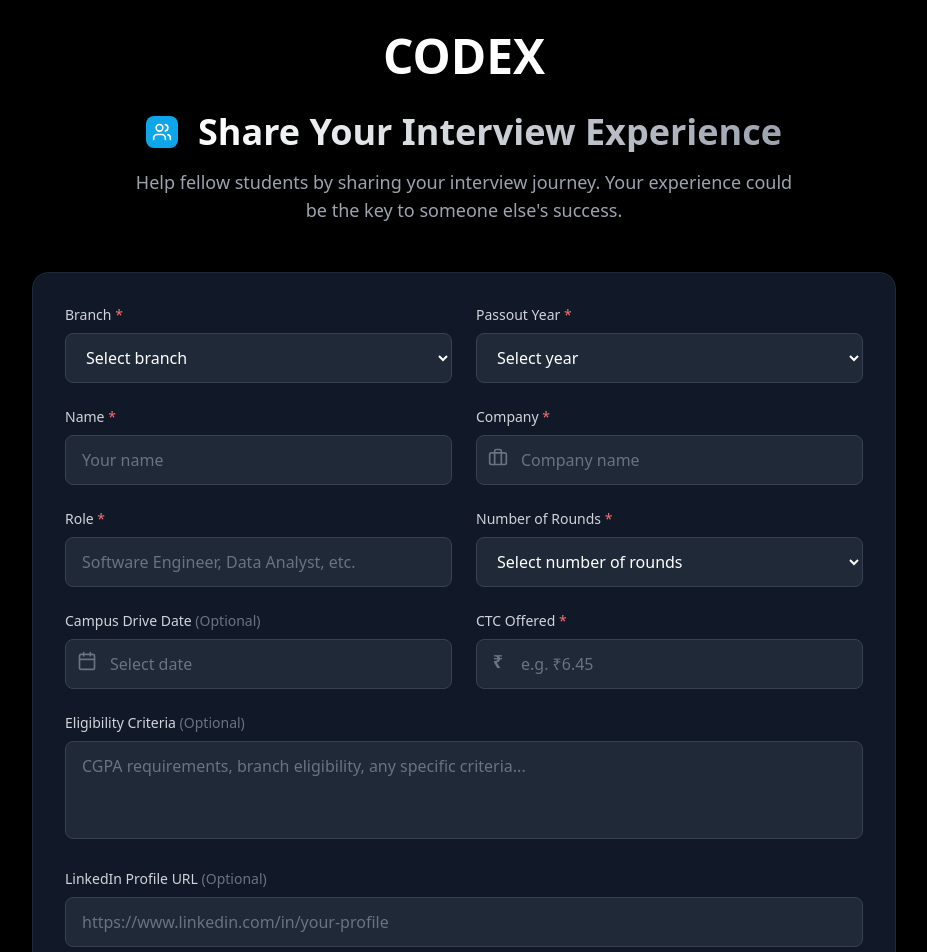
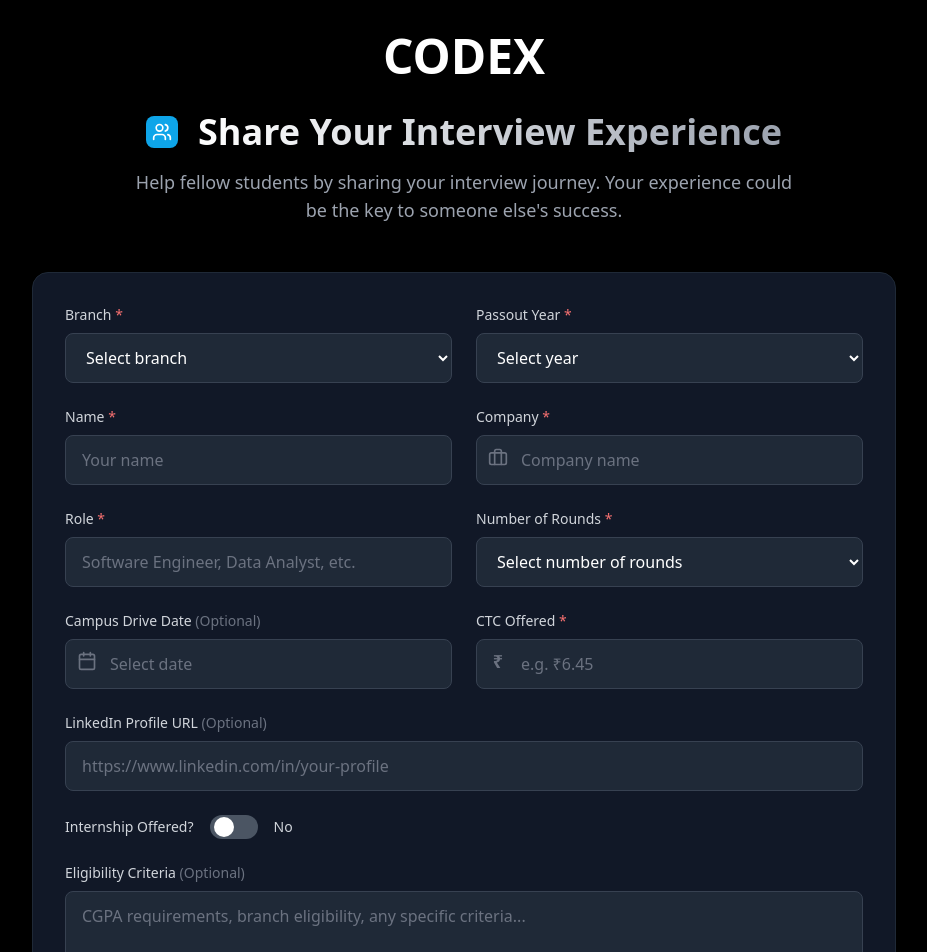
Before and after one commit to thecodexhub/InterviewExp, a React (Vite) app: page / in a window 1280 px wide. Shown: the top 952 px of the page, without its empty margins (176-1103 px from the left). Built offline with nearby package versions, Linux system fonts and the light colour scheme.

Commit message:
updated internship feils

```diff
--- a/src/App.jsx
+++ b/src/App.jsx
@@ -17,6 +17,8 @@
     ctcOffered: '',
     eligibilityCriteria: '',
     linkedin: '',
+    internshipOffered: false,
+    internshipMonths: '',
   });
   const [selectedDate, setSelectedDate] = useState(null);
   const [isSubmitted, setIsSubmitted] = useState(false);
@@ -89,6 +91,8 @@
       ctcOffered: '',
       eligibilityCriteria: '',
       linkedin: '',
+      internshipOffered: false,
+      internshipMonths: '',
     });
     setShowAddButton(false);
   };
@@ -405,18 +409,6 @@
               </div>
             </div>
 
-            <div>
-              <label className="block text-sm font-medium text-gray-300 mb-2">
-                Eligibility Criteria <span className="text-gray-500 text-xs sm:text-sm">(Optional)</span>
-              </label>
-              <textarea
-                value={formData.eligibilityCriteria}
-                onChange={(e) => setFormData({ ...formData, eligibilityCriteria: e.target.value })}
-                rows={3}
-                className="w-full bg-gray-800 border border-gray-700 rounded-lg px-3 sm:px-4 text-sm sm:text-base py-2 sm:py-3 text-white placeholder-gray-500 resize-none"
-                placeholder="CGPA requirements, branch eligibility, any specific criteria..."
-              />
-            </div>
             {/* LinkedIn Profile URL */}
             <div>
               <label className="block text-sm font-medium text-gray-300 mb-2">
@@ -428,6 +420,56 @@
                 onChange={e => setFormData({ ...formData, linkedin: e.target.value })}
                 className="w-full bg-gray-800 border border-gray-700 rounded-lg px-3 sm:px-4 text-sm sm:text-base py-2 sm:py-3 text-white placeholder-gray-500"
                 placeholder="https://www.linkedin.com/in/your-profile"
+              />
+            </div>
+            {/* Internship Offered Toggle */}
+            <div className="flex items-center gap-4 mt-4">
+              <span className="block text-sm font-medium text-gray-300">Internship Offered?</span>
+              <button
+                type="button"
+                onClick={() => setFormData({ ...formData, internshipOffered: !formData.internshipOffered, internshipMonths: '' })}
+                className={`relative inline-flex h-6 w-12 items-center rounded-full transition-colors focus:outline-none ${formData.internshipOffered ? 'bg-sky-500' : 'bg-gray-600'}`}
+                aria-pressed={formData.internshipOffered}
+              >
+                <span
+                  className={`inline-block h-5 w-5 transform rounded-full bg-white transition-transform ${formData.internshipOffered ? 'translate-x-6' : 'translate-x-1'}`}
+                />
+              </button>
+              <span className="text-sm text-gray-300">{formData.internshipOffered ? 'Yes' : 'No'}</span>
+            </div>
+            {formData.internshipOffered && (
+              <div className="mt-2">
+                <label className="block text-sm font-medium text-gray-300 mb-2">
+                  How many months?
+                </label>
+                <input
+                  type="number"
+                  min="1"
+                  step="1"
+                  value={formData.internshipMonths}
+                  onChange={e => {
+                    // Only allow positive integers
+                    const val = e.target.value;
+                    if (/^\d*$/.test(val)) {
+                      setFormData({ ...formData, internshipMonths: val });
+                    }
+                  }}
+                  className="w-full bg-gray-800 border border-gray-700 rounded-lg px-3 sm:px-4 text-sm sm:text-base py-2 sm:py-3 text-white placeholder-gray-500"
+                  placeholder="e.g. 6"
+                />
+              </div>
+            )}
+            {/* Eligibility Criteria */}
+            <div>
+              <label className="block text-sm font-medium text-gray-300 mb-2">
+                Eligibility Criteria <span className="text-gray-500 text-xs sm:text-sm">(Optional)</span>
+              </label>
+              <textarea
+                value={formData.eligibilityCriteria}
+                onChange={(e) => setFormData({ ...formData, eligibilityCriteria: e.target.value })}
+                rows={3}
+                className="w-full bg-gray-800 border border-gray-700 rounded-lg px-3 sm:px-4 text-sm sm:text-base py-2 sm:py-3 text-white placeholder-gray-500 resize-none"
+                placeholder="CGPA requirements, branch eligibility, any specific criteria..."
               />
             </div>
 
```
